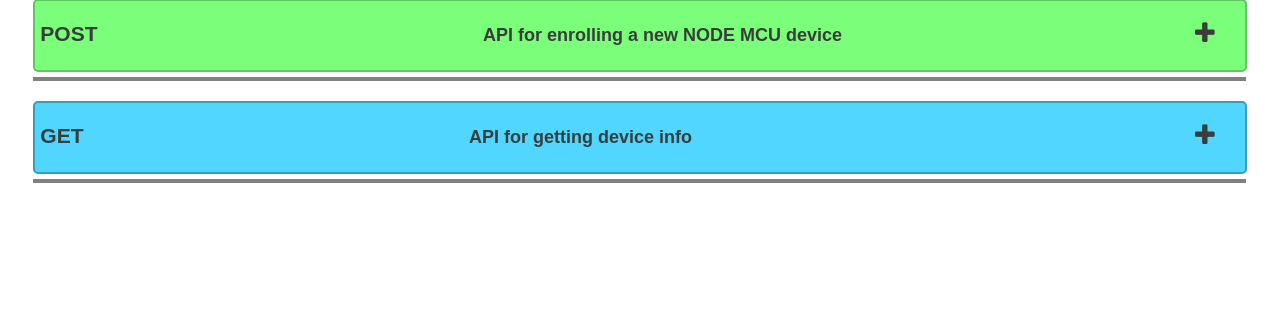
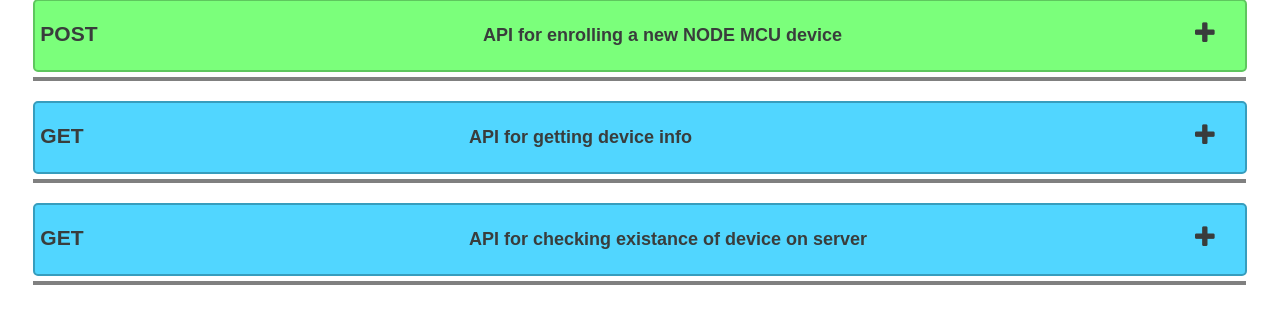
Before and after one commit to iamtusharmukharji/RnD_IOT, a Flask app: page /docs in a window 1280 px wide. Shown: the part 207-531 px from the top of the page. Run offline with Flask 2, Linux system fonts and the light colour scheme.

Commit message:
Adds docs for new route

```diff
--- a/IotApp/templates/docs.html
+++ b/IotApp/templates/docs.html
@@ -16,10 +16,10 @@
     <h4>Base URL: https://www.pythonanywhere.openiot.com</h4>
 
 
-    <button type = "button" class = "post_routes">
+    <button id =1 type = "button" class = "post_routes">
         <h3 style="float: left;">POST</h3>
         <h4 style="float: left;margin-left:32%;">API for enrolling a new NODE MCU device</h4>
-        <i style="float: right; font-size: 25px;margin: 20px 30px;cursor: pointer;z-index: 1;" onclick ="expand_div('post_routes',this)" class="fa fa-plus"></i>
+        <i id=1 style="float: right; font-size: 25px;margin: 20px 30px;cursor: pointer;z-index: 1;" onclick ="expand_div('post_routes',this)" class="fa fa-plus"></i>
     </button>
     <div class="content">
         <p>
@@ -36,10 +36,10 @@
         </p>
     </div>
 
-    <button type = "button" class = "get_routes">
+    <button id=2 type = "button" class = "get_routes">
         <h3 style="float: left;">GET</h3>
         <h4 style="float: left;margin-left:32%;">API for getting device info</h4>
-        <i style="float: right; font-size: 25px;margin: 20px 30px; cursor: pointer;z-index: 1;" onclick ="expand_div('get_routes',this)" class="fa fa-plus"></i>
+        <i  id = 2 style="float: right; font-size: 25px;margin: 20px 30px; cursor: pointer;z-index: 1;" onclick ="expand_div('get_routes',this)" class="fa fa-plus"></i>
     </button>
     <div class="content">
         <p>
@@ -60,6 +60,22 @@
         </p>
     </div>
 
+    <button id = 3 type = "button" class = "get_routes">
+        <h3 style="float: left;">GET</h3>
+        <h4 style="float: left;margin-left:32%;">API for checking existance of device on server</h4>
+        <i id = 3 style="float: right; font-size: 25px;margin: 20px 30px; cursor: pointer;z-index: 1;" onclick ="expand_div('get_routes',this)" class="fa fa-plus"></i>
+    </button>
+    <div class="content">
+        <p>
+            <b>This API should be requested from a device</b><br><br>
+            <b> Route:</b> /devicestatus/?chip_id=AX0101 <br><br>
+            <b>Sample Response </b> 200<br>
+            &emsp; {<br>
+                    &emsp;&emsp;"id":1 <br>
+            &emsp;}
+
+        </p>
+    </div>
 
 
 
@@ -69,8 +85,10 @@
         function expand_div(div_class,icon_class){
 
             icon_class.classList.toggle("fa-minus");
-
+            var id = icon_class.id
+            console.log(id)
             var coll = document.getElementsByClassName(div_class);
+            console.log(coll)
             var i;
             function col_func(coll) {
                 coll.classList.toggle("active");
@@ -82,7 +100,12 @@
                 }
             }
         for (i = 0; i < coll.length; i++) {
-          col_func(coll[i]);
+
+            if (coll[i].id == id)
+            {
+                col_func(coll[i]);
+            }
+
         }}
         </script>
 </body>
```
